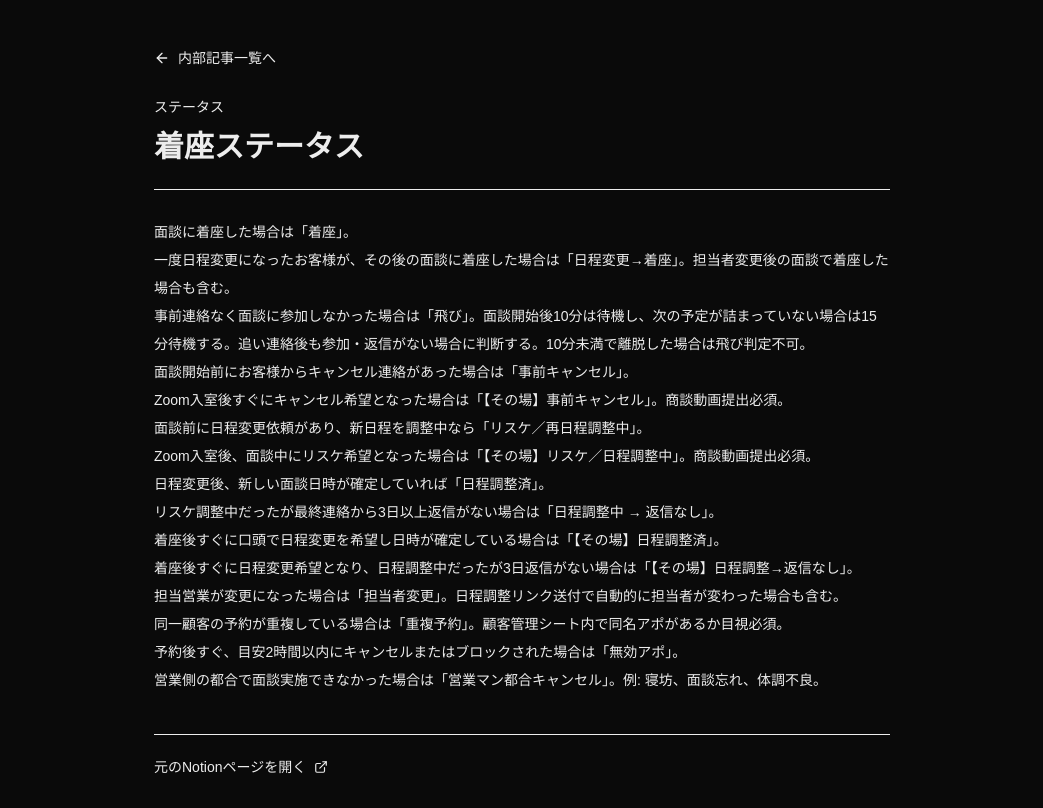
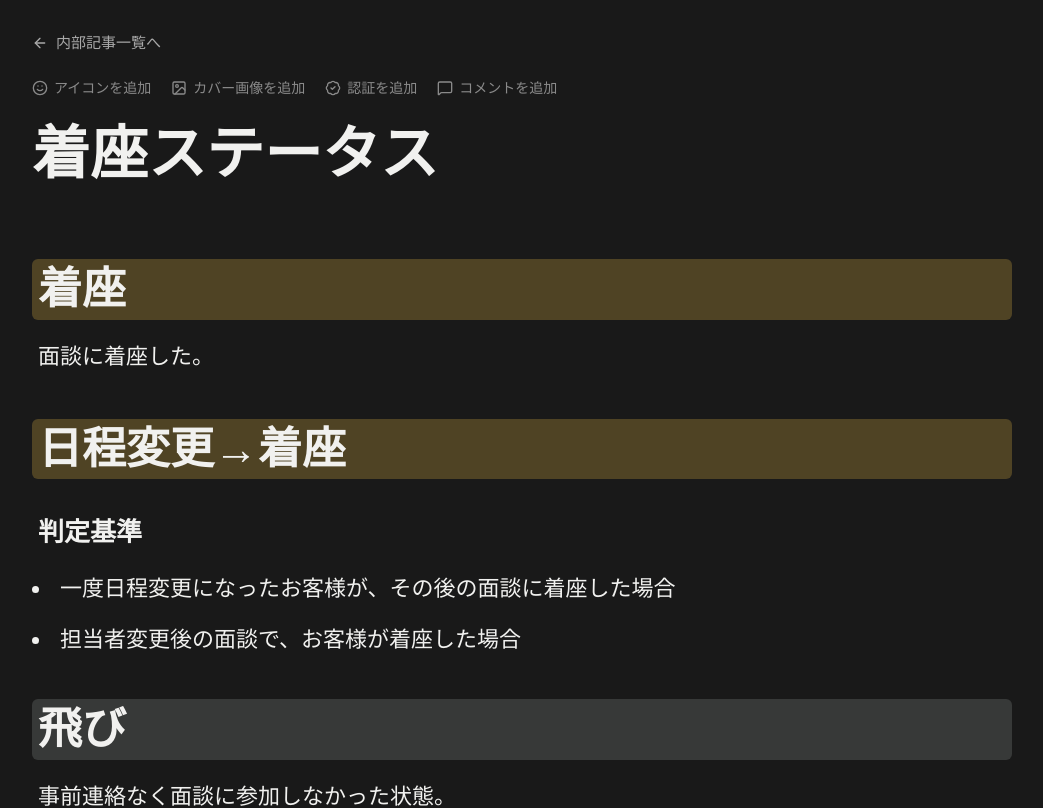
Before and after one commit to Yoshitaka99/Levela, a Next.js app: page /chatbot-knowledge/status-seated in a window 1280 px wide. Shown: the top 808 px of the page, without its empty margins (118-1161 px from the left). Built offline with nearby package versions, Linux system fonts and the light colour scheme.

Commit message:
Render knowledge articles like Notion pages

```diff
--- a/app/chatbot-knowledge/[slug]/page.tsx
+++ b/app/chatbot-knowledge/[slug]/page.tsx
@@ -2,7 +2,7 @@ import type { Metadata } from "next";
 import Image from "next/image";
 import Link from "next/link";
 import { notFound } from "next/navigation";
-import { ArrowLeft, ExternalLink } from "lucide-react";
+import { ArrowLeft, BadgeCheck, ExternalLink, ImageIcon, MessageSquare, Smile } from "lucide-react";
 import {
   getInternalArticleBySlug,
   listInternalArticles,
@@ -71,40 +71,56 @@ export default async function ChatbotKnowledgeArticlePage({
   if (!article) notFound();
 
   return (
-    <main className="min-h-screen bg-background text-foreground">
-      <article className="mx-auto w-full max-w-3xl px-4 py-8 md:py-12">
+    <main className="min-h-screen bg-[#191919] text-[#f1f1ef]">
+      <article className="mx-auto w-full max-w-[1060px] px-4 py-6 md:px-10 md:py-8">
         <Link
           href="/chatbot-knowledge"
-          className="inline-flex items-center gap-2 text-sm text-muted-foreground transition-colors hover:text-foreground"
+          className="inline-flex items-center gap-2 text-[15px] font-medium text-[#a9a9a9] transition-colors hover:text-[#f1f1ef]"
         >
           <ArrowLeft className="size-4" />
           内部記事一覧へ
         </Link>
 
-        <header className="mt-6 border-b border-border pb-6">
-          <div className="mb-3 text-sm text-muted-foreground">
-            {article.category}
-          </div>
-          <h1 className="text-3xl font-semibold tracking-normal">
+        <div className="mt-5 flex flex-wrap items-center gap-x-5 gap-y-2 text-sm text-[#8a8a8a]">
+          <span className="inline-flex items-center gap-1.5">
+            <Smile className="size-4" />
+            アイコンを追加
+          </span>
+          <span className="inline-flex items-center gap-1.5">
+            <ImageIcon className="size-4" />
+            カバー画像を追加
+          </span>
+          <span className="inline-flex items-center gap-1.5">
+            <BadgeCheck className="size-4" />
+            認証を追加
+          </span>
+          <span className="inline-flex items-center gap-1.5">
+            <MessageSquare className="size-4" />
+            コメントを追加
+          </span>
+        </div>
+
+        <header className="mt-6 pb-8">
+          <h1 className="text-[44px] font-bold leading-[1.12] tracking-normal md:text-[58px]">
             {article.title}
           </h1>
         </header>
 
-        <section className="mt-7 space-y-6">
+        <section className="space-y-5">
           {article.blocks.map((block, index) => (
             <ArticleBlock block={block} index={index} key={index} />
           ))}
         </section>
 
-        <footer className="mt-10 border-t border-border pt-5">
+        <footer className="mt-14 border-t border-[#3f3f3f] pt-6">
           <a
             href={article.sourceUrl}
             target="_blank"
             rel="noreferrer"
-            className="inline-flex items-center gap-2 text-sm text-muted-foreground transition-colors hover:text-foreground"
+            className="inline-flex items-center gap-2 text-[15px] font-medium text-[#f1f1ef] transition-colors hover:text-[#cfcfcf]"
           >
             元のNotionページを開く
-            <ExternalLink className="size-3.5" />
+            <ExternalLink className="size-4" />
           </a>
         </footer>
       </article>
@@ -129,7 +145,7 @@ function ArticleBlock({
         href={block.href}
         target="_blank"
         rel="noreferrer"
-        className="inline-flex break-all text-sm text-primary underline-offset-4 hover:underline"
+        className="inline-flex break-all text-[20px] leading-8 text-[#d6d6d6] underline decoration-[#7b7b7b] underline-offset-4 hover:text-[#f1f1ef]"
       >
         {block.label}
       </a>
@@ -140,7 +156,7 @@ function ArticleBlock({
     const size = imageSizes[block.src] ?? { width: 1200, height: 800 };
 
     return (
-      <div className="overflow-hidden rounded-lg border border-border bg-muted">
+      <div className="overflow-hidden rounded-sm bg-[#202020]">
         <Image
           src={block.src}
           alt={block.alt}
@@ -156,32 +172,190 @@ function ArticleBlock({
   return <NotionText markdown={block.markdown} />;
 }
 
+type ParsedLine =
+  | {
+      type: "heading";
+      level: 1 | 2 | 3;
+      text: string;
+      color?: string;
+    }
+  | {
+      type: "paragraph";
+      text: string;
+      color?: string;
+    }
+  | {
+      type: "list";
+      items: string[];
+    }
+  | {
+      type: "divider";
+    }
+  | {
+      type: "empty";
+    };
+
 function NotionText({ markdown }: { markdown: string }) {
-  const colorMatch = markdown.match(/\s\{color="([^"]+)"\}$/);
-  const color = colorMatch?.[1];
-  const body = colorMatch
-    ? markdown.slice(0, colorMatch.index).trimEnd()
-    : markdown;
-  const parts = body.split("<br>");
+  const lines = parseNotionMarkdown(markdown);
 
   return (
-    <div
-      className={
-        color === "pink_bg"
-          ? "whitespace-pre-wrap rounded-md bg-rose-500/15 px-3 py-2 text-sm leading-7"
-          : color === "blue_bg"
-            ? "whitespace-pre-wrap rounded-md bg-sky-500/15 px-3 py-2 text-sm leading-7"
-            : "whitespace-pre-wrap text-sm leading-7"
-      }
-    >
-      {parts.map((part, index) => (
-        <span key={`${part}-${index}`}>
-          <InlineMarkdown value={part} />
-          {index < parts.length - 1 ? <br /> : null}
-        </span>
-      ))}
+    <div className="space-y-4">
+      {lines.map((line, index) => {
+        if (line.type === "empty") {
+          return <div key={index} className="h-2" aria-hidden="true" />;
+        }
+
+        if (line.type === "divider") {
+          return <hr key={index} className="my-8 border-[#4a4a4a]" />;
+        }
+
+        if (line.type === "list") {
+          return (
+            <ul
+              key={index}
+              className="ml-5 list-disc space-y-3 text-[22px] leading-[1.75] marker:text-[#f1f1ef]"
+            >
+              {line.items.map((item, itemIndex) => (
+                <li key={`${item}-${itemIndex}`} className="pl-2">
+                  <InlineMarkdown value={item} />
+                </li>
+              ))}
+            </ul>
+          );
+        }
+
+        if (line.type === "heading") {
+          const content = <InlineMarkdown value={line.text} />;
+
+          if (line.level === 1) {
+            return (
+              <h2
+                key={index}
+                className={`mt-10 rounded-md px-1.5 py-1 text-[38px] font-bold leading-[1.2] tracking-normal md:text-[44px] ${getNotionColorClass(
+                  line.color
+                )}`}
+              >
+                {content}
+              </h2>
+            );
+          }
+
+          if (line.level === 2) {
+            return (
+              <h3
+                key={index}
+                className={`mt-8 rounded-md px-1.5 py-1 text-[30px] font-bold leading-[1.25] ${getNotionColorClass(
+                  line.color
+                )}`}
+              >
+                {content}
+              </h3>
+            );
+          }
+
+          return (
+            <h4
+              key={index}
+              className={`mt-8 rounded-md px-1.5 py-1 text-[26px] font-bold leading-[1.35] ${getNotionColorClass(
+                line.color
+              )}`}
+            >
+              {content}
+            </h4>
+          );
+        }
+
+        return (
+          <p
+            key={index}
+            className={`rounded-md px-1.5 py-0.5 text-[22px] leading-[1.75] ${getNotionColorClass(
+              line.color
+            )}`}
+          >
+            <InlineMarkdown value={line.text} />
+          </p>
+        );
+      })}
     </div>
   );
+}
+
+function parseNotionMarkdown(markdown: string): ParsedLine[] {
+  const rawLines = markdown
+    .replace(/<br\s*\/?>/g, "\n")
+    .split("\n")
+    .map((line) => line.trimEnd());
+  const parsed: ParsedLine[] = [];
+
+  for (let index = 0; index < rawLines.length; index += 1) {
+    const rawLine = rawLines[index].trim();
+
+    if (!rawLine || rawLine === "<empty-block/>") {
+      parsed.push({ type: "empty" });
+      continue;
+    }
+
+    if (rawLine === "---") {
+      parsed.push({ type: "divider" });
+      continue;
+    }
+
+    if (rawLine.startsWith("- ")) {
+      const items = [rawLine.slice(2).trim()];
+
+      while (rawLines[index + 1]?.trim().startsWith("- ")) {
+        index += 1;
+        items.push(rawLines[index].trim().slice(2).trim());
+      }
+
+      parsed.push({ type: "list", items });
+      continue;
+    }
+
+    const { text, color } = extractNotionColor(rawLine);
+    const headingMatch = text.match(/^(#{1,3})\s+(.+)$/);
+
+    if (headingMatch) {
+      parsed.push({
+        type: "heading",
+        level: headingMatch[1].length as 1 | 2 | 3,
+        text: headingMatch[2].trim(),
+        color,
+      });
+      continue;
+    }
+
+    parsed.push({ type: "paragraph", text, color });
+  }
+
+  return parsed;
+}
+
+function extractNotionColor(value: string) {
+  const colorMatch = value.match(/\s\{color="([^"]+)"\}$/);
+
+  if (!colorMatch) {
+    return { text: value, color: undefined };
+  }
+
+  return {
+    text: value.slice(0, colorMatch.index).trimEnd(),
+    color: colorMatch[1],
+  };
+}
+
+function getNotionColorClass(color?: string) {
+  const classes: Record<string, string> = {
+    yellow_bg: "bg-[#4f4324]",
+    gray_bg: "bg-[#373938]",
+    red_bg: "bg-[#5a2f2f]",
+    green_bg: "bg-[#314a39]",
+    purple_bg: "bg-[#45375a]",
+    pink_bg: "bg-[#5a3545]",
+    blue_bg: "bg-[#2f405c]",
+  };
+
+  return color ? (classes[color] ?? "") : "";
 }
 
 function InlineMarkdown({ value }: { value: string }) {
--- a/app/lib/chatbotInternalArticles.ts
+++ b/app/lib/chatbotInternalArticles.ts
@@ -134,8 +134,88 @@ const paymentMethodArticle: ChatbotInternalArticle = {
   ],
 };
 
+const notionMarkdownOverrides: Record<string, string> = {
+  "status-seated": [
+    '# 着座 {color="yellow_bg"}',
+    "面談に着座した。",
+    '# **日程変更→着座** {color="yellow_bg"}',
+    "###  判定基準",
+    "- 一度日程変更になったお客様が、その後の面談に着座した場合",
+    "- 担当者変更後の面談で、お客様が着座した場合",
+    '# 飛び {color="gray_bg"}',
+    "事前連絡なく面談に参加しなかった状態。",
+    "### 判定基準",
+    "- 面談開始後10分は待機する",
+    "- 次に予定が詰まってない場合は15分待機",
+    "- 追い連絡を実施する",
+    "- 上記対応後も参加・返信がない場合",
+    "### ⚠️注意事項",
+    "- **追い連絡は必ずフローに従う**",
+    "- 10分未満で離脱した場合は飛び判定不可",
+    '# 事前キャンセル {color="red_bg"}',
+    "面談開始前にお客様からキャンセル連絡があった状態。",
+    '# 【その場】事前キャンセル {color="red_bg"}',
+    "面談に着座後、入室してすぐにキャンセル希望となった状態。",
+    "### 判定基準",
+    "- Zoom入室済み",
+    "- キャンセル意思を表明",
+    "### ⚠️注意事項",
+    "- **商談動画提出必須**",
+    '# リスケ／再日程調整中 {color="green_bg"}',
+    "面談前にお客様から日程変更依頼があり、新しい日程を調整している状態。",
+    "### ⚠️注意事項",
+    "- まだ新しい予約は確定していない",
+    '# 【その場】リスケ／日程調整中 {color="green_bg"}',
+    "着座後、時間の都合や事情によりその場で日程変更となった状態。",
+    "### 判定基準",
+    "- Zoom入室済み",
+    "- 面談中にリスケ希望",
+    "### ⚠️注意事項",
+    "- **商談動画提出必須**",
+    '# 日程調整済 {color="gray_bg"}',
+    "日程変更後、新しい面談日時が確定している状態。",
+    "### 判定基準",
+    "- 再予約完了",
+    "- 日時確定済み",
+    '# 日程調整中 → 返信なし {color="yellow_bg"}',
+    "リスケ調整中だったが、お客様から返信が途絶えた状態。",
+    "### 判定基準",
+    "- 最終連絡から3日以上返信なし",
+    '# 【その場】日程調整済 {color="gray_bg"}',
+    "着座後、入室してすぐに口頭で日程変更を希望された場合→日時が確定している",
+    "### ⚠️注意事項",
+    "- **商談動画提出必須**",
+    '# 【その場】日程調整→返信なし {color="yellow_bg"}',
+    "着座後、入室してすぐに口頭で日程変更を希望された場合→日程調整中だったが、3日間返信がなかった",
+    "### ⚠️注意事項",
+    "- **商談動画提出必須**",
+    '# 担当者変更 {color="purple_bg"}',
+    "担当営業が変更になった状態。",
+    "日程調整リンクを送って自動で担当者が変わった場合も含む",
+    '# 重複予約 {color="purple_bg"}',
+    "同一顧客の予約が重複して登録されている状態。",
+    "### 判定基準",
+    "- 顧客管理シートに複数表示",
+    "- 顧客管理シート内で同名の方のアポがあるか目視必須",
+    "### 注意事項",
+    '# 無効アポ {color="purple_bg"}',
+    "予約後すぐにキャンセルまたはブロック",
+    "### 判定基準",
+    "- 予約から約2時間以内",
+    "---",
+    '# 営業マン都合キャンセル {color="red_bg"}',
+    "営業側の都合で面談実施ができなかった状態",
+    "### 例",
+    "- 寝坊",
+    "- 面談忘れ",
+    "- 体調不良",
+  ].join("\n"),
+};
+
 const articles: ChatbotInternalArticle[] = chatbotKnowledgeSources.map((source) => {
   if (source.id === "payment-method") return paymentMethodArticle;
+
+  const articleMarkdown = notionMarkdownOverrides[source.id] ?? source.content;
 
   return {
     slug: source.id,
@@ -146,7 +226,7 @@ const articles: ChatbotInternalArticle[] = chatbotKnowledgeSources.map((source)
     blocks: [
       {
         type: "text",
-        markdown: source.content,
+        markdown: articleMarkdown,
       },
       ...(source.notes ?? []).filter(shouldShowArticleNote).map(
         (note): ChatbotInternalArticleBlock => ({
```
